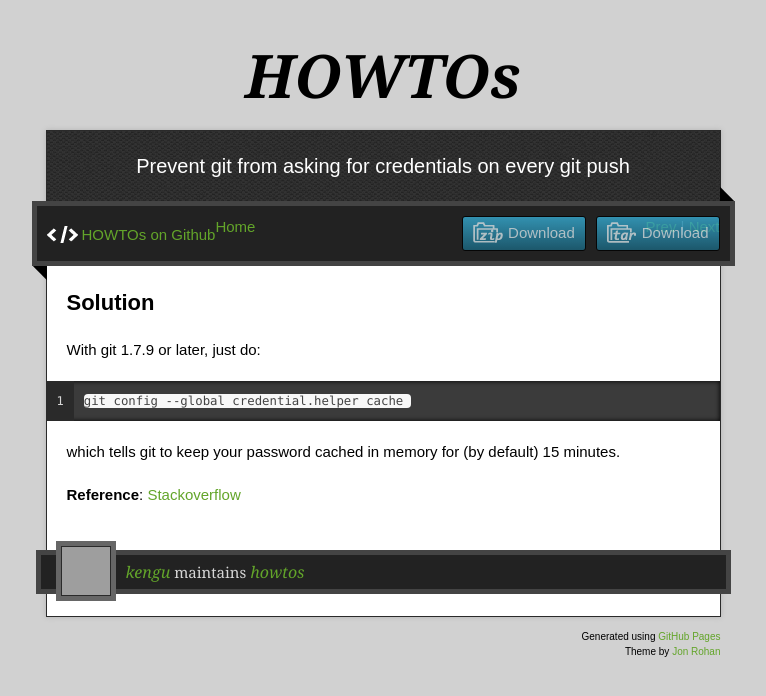
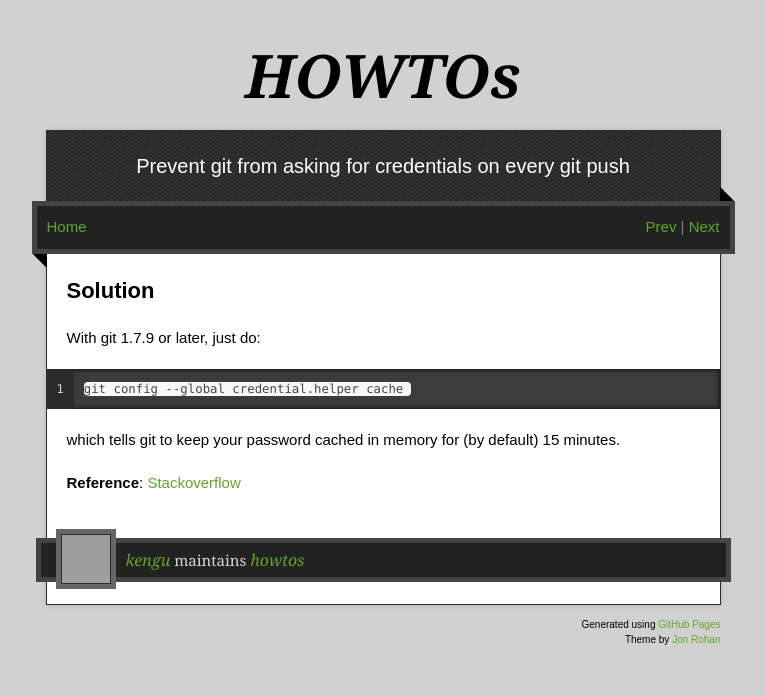
Before and after one commit to kengu/howtos, a Jekyll site: the page built from _posts/git/2012-07-23-credential-helpers.md, in a window 1280 px wide. Shown: the top 696 px of the page, without its empty margins (257-1023 px from the left). Built offline with Jekyll 4.4.1, drawn with Linux system fonts in a browser that asks for light colours; nearby versions of some CDN libraries; grey boxes are pictures that could not be loaded.

Commit message:
Update _layouts/howto.html

```diff
--- a/_layouts/howto.html
+++ b/_layouts/howto.html
@@ -42,15 +42,6 @@
 	{% endif %}{% endif %}
 	{% endfor %}
 	</div>
-        {% if page.code %}
-          {% if page.code_title %}
-          <a href="https://github.com/{{ page.code_owner }}/{{ page.code_repo }}" class="code">{{ page.code_title }}</a>
-          {% endif %}
-          <a href="https://github.com/{{ page.code_owner }}/{{ page.code_repo }}/tarball/{{ page.code_branch }}"
-          	class="download-button tar"><span>Download</span></a>
-          <a href="https://github.com/{{ page.code_owner }}/{{ page.code_repo }}/tarball/{{ page.code_branch }}"
-          	class="download-button zip"><span>Download</span></a>
-        {% endif %}
       	</div>
         <span class="blc"></span><span class="trc"></span>
         </div>
```
